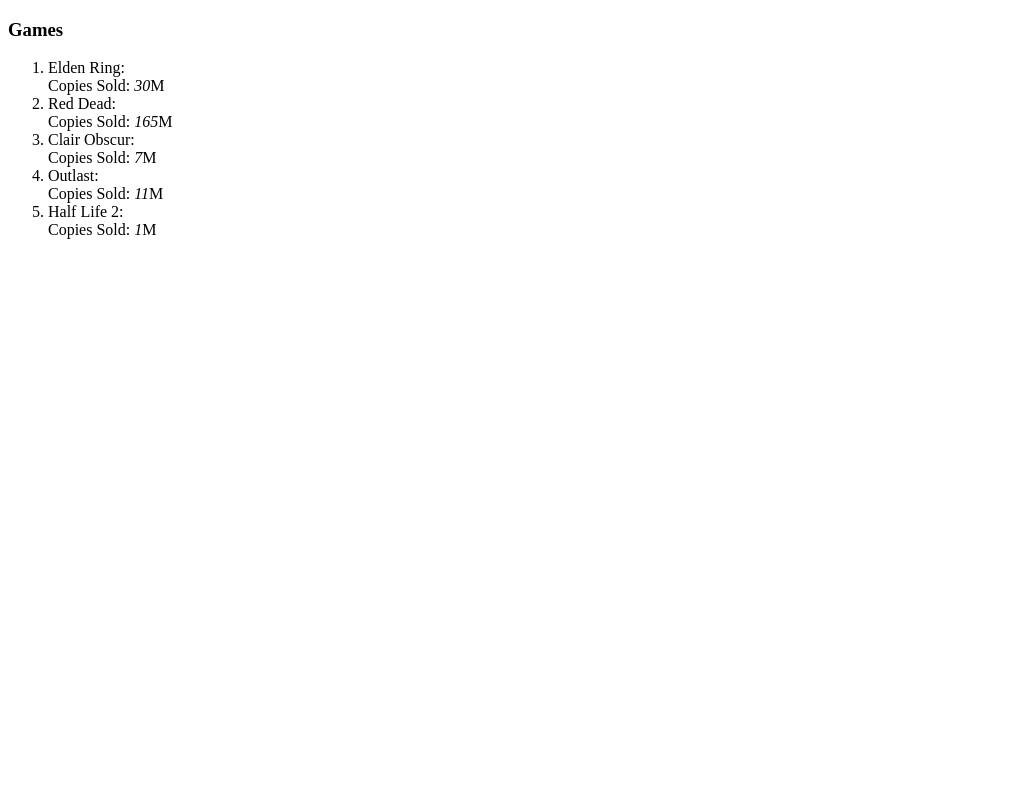
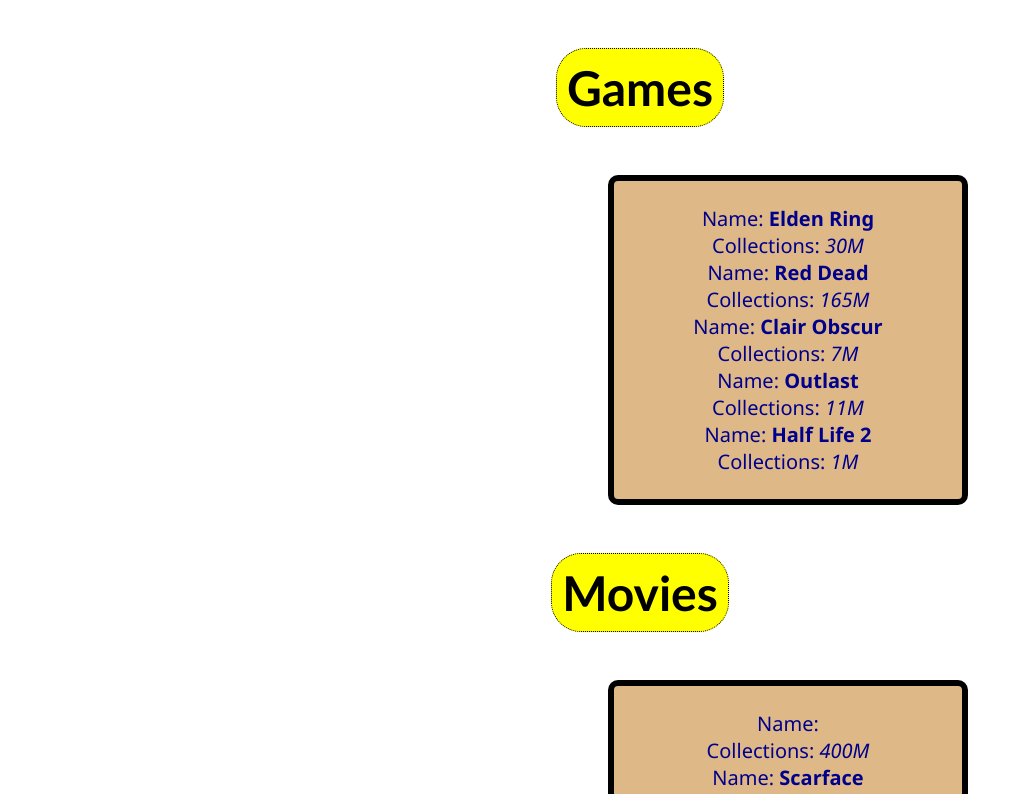
Before and after one commit to RemanthManyam/Upgrade, a React (Vite) app in the folder props-conditional-and-list-rendering/: page / in a window 1280 px wide. Shown: the top 794 px of the page, without its empty margins (0-1022 px from the left). Built offline with nearby package versions, Linux system fonts and the light colour scheme.

Commit message:
Did  the complex version of Conditional Rendering program

```diff
--- a/props-conditional-and-list-rendering/src/App.jsx
+++ b/props-conditional-and-list-rendering/src/App.jsx
@@ -1,17 +1,17 @@
-import Dogs from "./Dogs";
-import ConditionalRendering from "./ConditionalRendering";
-import ListRendering from './ListRendering.jsx'
-import ListRenderingWithProps from './ListRenderingWithProps.jsx'
+import ListRenderingWithProps from "./ListRenderingWithProps";
 
 function App(){
 
-  const games = [{uid: 1, name: "Elden Ring", copiesSold: 30},
-                {uid: 2, name: "Red Dead", copiesSold: 165},
-                {uid: 3, name: "Clair Obscur", copiesSold: 7},
-                {uid: 4, name: "Outlast", copiesSold: 11},
-                {uid: 5, name: "Half Life 2", copiesSold: 1}];
+const games = [{uid: 1,name: "Elden Ring", data: 30}, {uid: 2,name:"Red Dead", data: 165}, {uid: 3,name: "Clair Obscur", data: 7},
+        {uid: 4,name:"Outlast", data: 11}, {uid: 5,name:"Half Life 2", data: 1}];
 
-  return(<ListRenderingWithProps arr={games} title="Games"></ListRenderingWithProps> );
+  const movies = [{uid: 1, data: 400}, {uid: 2, name: "Scarface", data: 700}, {uid:3, name: "Whiplash", data: 450},
+    {uid:4, name: "Zodiac",data: 150}, {uid:5, name: "No hard feelings", data: 300}];
+
+    return(<>
+          {games.length > 0 && <ListRenderingWithProps title="Games" listData={games}></ListRenderingWithProps>}
+          {movies.length > 0 ? <ListRenderingWithProps title="Movies" listData={movies}></ListRenderingWithProps> : null}
+    </>);
 }
 
 export default App;
--- a/props-conditional-and-list-rendering/src/ListRenderingWithProps.jsx
+++ b/props-conditional-and-list-rendering/src/ListRenderingWithProps.jsx
@@ -1,17 +1,21 @@
-import { array } from "prop-types";
+import PropTypes, { number, string } from "prop-types";
 
 
 function ListRenderingWithProps(props){
 
-    const title = props.title;
-    const arr = props.arr
+    const heading = props.title;
+    const listItems = props.listData;
 
-    const list = arr.map((ele) => <li key={ele.id}>
-                                     {ele.name}: &nbsp;<br></br>
-                                    Copies Sold: <i>{ele.copiesSold}</i>M
+    const displayList = listItems.map((ele) => <li key={ele.uid}>
+                                               Name: <b>{ele.name}</b><br></br>
+                                               Collections: <i>{ele.data}M</i>
     </li>)
 
-    return(<><h3>{title}</h3> <ol>{list}</ol></>);
+
+
+    return(<><h3 className="title">{heading}</h3> <ol className="content">{displayList}</ol></>);
+
 }
 
+
 export default ListRenderingWithProps;
--- a/props-conditional-and-list-rendering/src/index.css
+++ b/props-conditional-and-list-rendering/src/index.css
@@ -1,19 +1,24 @@
-.welcome{
-    font-family:'Courier New', Courier, monospace;
-    background-color: lightgreen;
-    border-radius: 5px;
-    font-size: 3em;
+.title{
+    background-color: yellow;
+    font-size:3em;
+    font-family: 'Gill Sans', 'Gill Sans MT', Calibri, 'Trebuchet MS', sans-serif;
     padding:10px;
-    width:600px;
-    margin:0;
+    /* display:inline-block; */
+    border-radius: 30px;
+    border:black dotted 1px;
+    justify-self: center;
 }
 
-.loginPage{
-    font-family:'Courier New', Courier, monospace;
-    background-color: red;
-    border-radius: 5px;
-    font-size: 3em;
-    padding:10px;
-    width:600px;
-    margin:0;
+.content{
+    background-color: burlywood;
+    color:darkblue;
+    font-size:20px;
+    font-family:'Segoe UI', Tahoma, Geneva, Verdana, sans-serif;
+    padding:24px;
+    border-radius: 10px;
+    border:black solid 6px;
+    width:300px;
+    margin-left:600px;
+    text-align: center;
+    list-style: none;
 }
```
